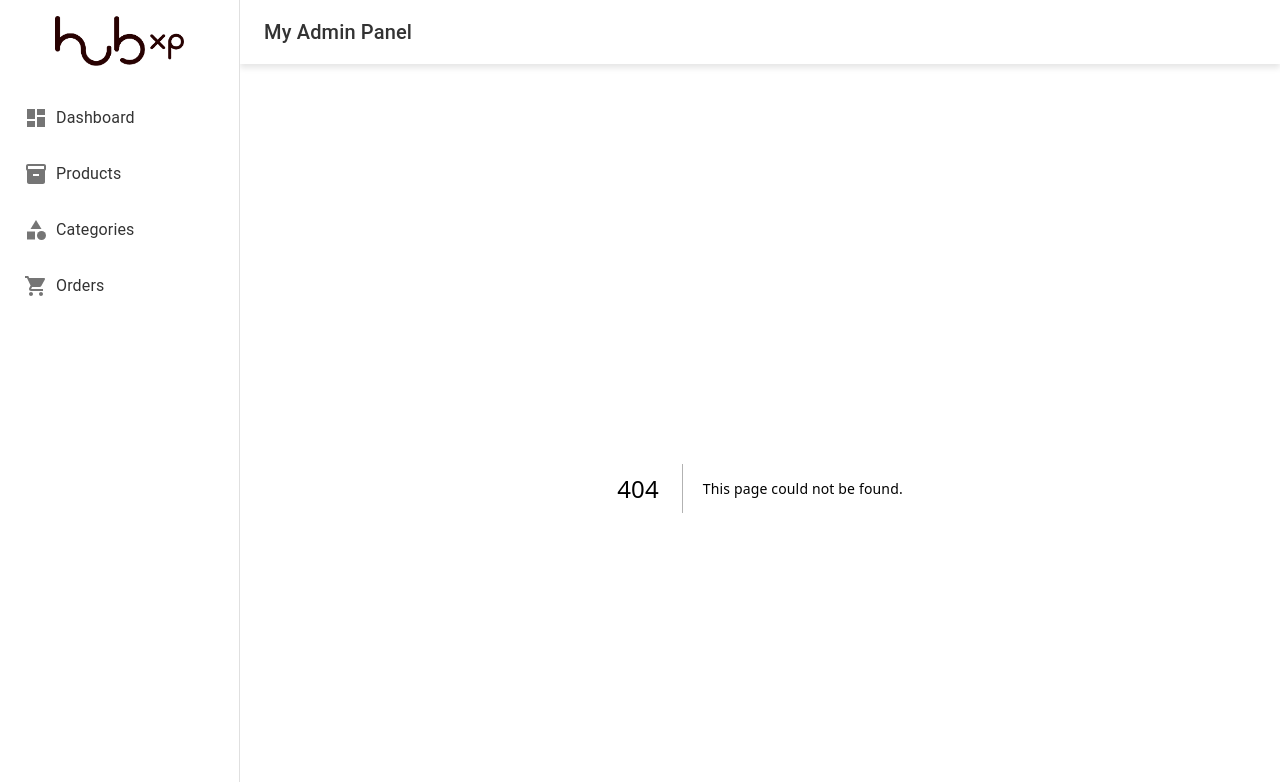
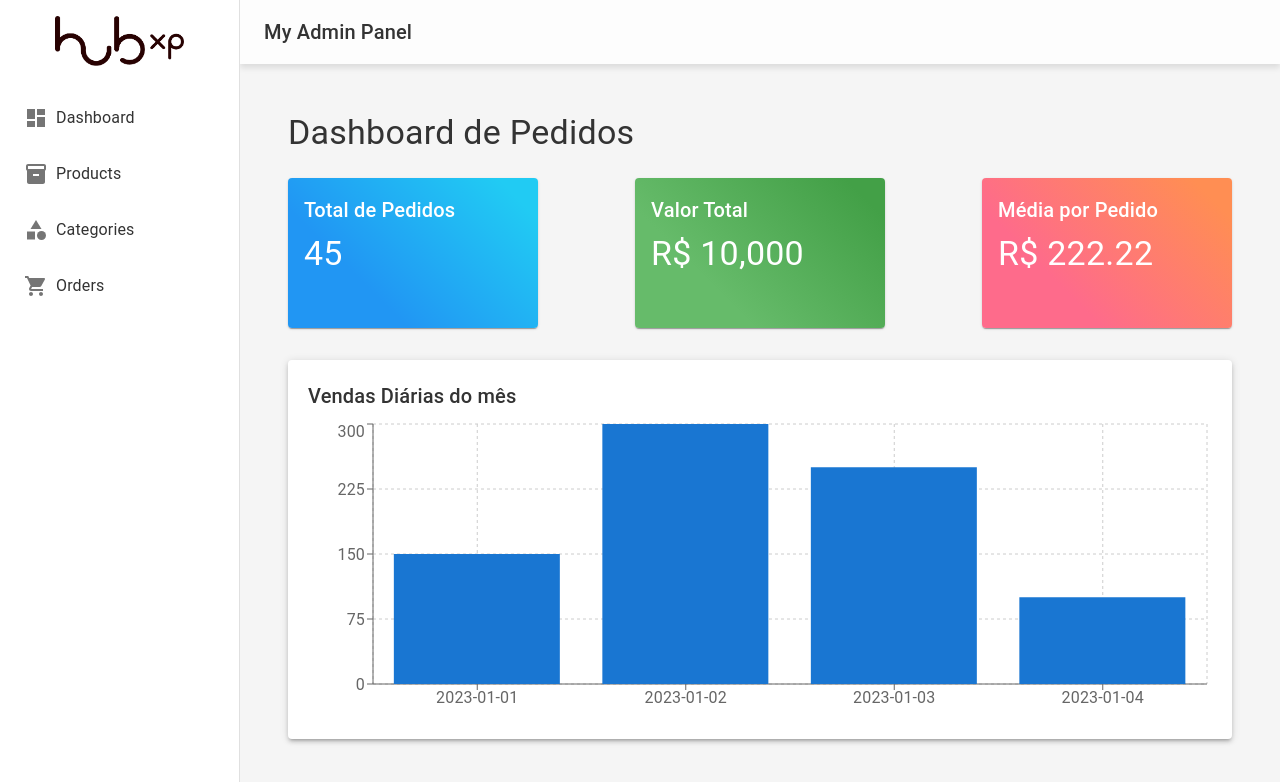
Before and after one commit to MoisesAlvesCostaDev/hub-nextjs, a Next.js app: page /pages/dashboard in a window 1280 px wide. Before the commit this address had no page. Shown: the top 782 px of the page. Built offline with nearby package versions, Linux system fonts and the light colour scheme.

Commit message:
feat: dashboard

```diff
--- a/package.json
+++ b/package.json
@@ -18,6 +18,7 @@
     "react": "^19.0.0",
     "react-dom": "^19.0.0",
     "react-hook-form": "^7.54.2",
+    "recharts": "^2.15.0",
     "yup": "^1.6.1"
   },
   "devDependencies": {
--- /dev/null
+++ b/src/app/components/DashboardCard/DashBoardCard.tsx
@@ -0,0 +1,40 @@
+import { Card, CardContent, Typography } from "@mui/material";
+import React from "react";
+
+interface DashboardCardProps {
+  title: string;
+  value: string | number;
+  colorVariant?: "blue" | "green" | "red";
+}
+
+const colors = {
+  blue: "linear-gradient(45deg, #2196F3 30%, #21CBF3 90%)",
+  green: "linear-gradient(45deg, #66BB6A 30%, #43A047 90%)",
+  red: "linear-gradient(45deg, #FE6B8B 30%, #FF8E53 90%)",
+};
+
+const DashboardCard: React.FC<DashboardCardProps> = ({
+  title,
+  value,
+  colorVariant = "blue",
+}) => {
+  return (
+    <Card
+      sx={{
+        background: colors[colorVariant],
+        color: "white",
+        width: "250px",
+        height: "150px",
+      }}
+    >
+      <CardContent>
+        <Typography variant="h6" gutterBottom>
+          {title}
+        </Typography>
+        <Typography variant="h4">{value}</Typography>
+      </CardContent>
+    </Card>
+  );
+};
+
+export default DashboardCard;
--- /dev/null
+++ b/src/app/components/DashboardChart/DashBoardChart.tsx
@@ -0,0 +1,39 @@
+import React from "react";
+import { Box, Typography, Paper } from "@mui/material";
+import {
+  BarChart,
+  Bar,
+  XAxis,
+  YAxis,
+  Tooltip,
+  ResponsiveContainer,
+  CartesianGrid,
+} from "recharts";
+
+const chartData = [
+  { date: "2023-01-01", total: 150 },
+  { date: "2023-01-02", total: 300 },
+  { date: "2023-01-03", total: 250 },
+  { date: "2023-01-04", total: 100 },
+];
+
+export default function DashBoardChart() {
+  return (
+    <Box mt={4}>
+      <Paper elevation={3} style={{ padding: "20px" }}>
+        <Typography variant="h6" gutterBottom>
+          Vendas Diárias do mês
+        </Typography>
+        <ResponsiveContainer width="100%" height={300}>
+          <BarChart data={chartData}>
+            <CartesianGrid strokeDasharray="3 3" />
+            <XAxis dataKey="date" />
+            <YAxis />
+            <Tooltip />
+            <Bar dataKey="total" fill="#1976d2" />
+          </BarChart>
+        </ResponsiveContainer>
+      </Paper>
+    </Box>
+  );
+}
--- /dev/null
+++ b/src/app/pages/dashboard/page.tsx
@@ -0,0 +1,53 @@
+"use client";
+import React from "react";
+import { Box, Typography, Grid2 } from "@mui/material";
+
+import DashboardCard from "@/app/components/DashboardCard/DashBoardCard";
+import DashBoardChart from "@/app/components/DashboardChart/DashBoardChart";
+
+const metrics = {
+  totalOrders: 45,
+  totalValue: 10000,
+  averageValue: 222.22,
+};
+
+export default function Dashboard() {
+  return (
+    <Box p={3}>
+      <Typography variant="h4" gutterBottom>
+        Dashboard de Pedidos
+      </Typography>
+      <Grid2
+        container
+        spacing={3}
+        marginTop={3}
+        marginBottom={3}
+        justifyContent={"space-between"}
+      >
+        <Grid2>
+          <DashboardCard
+            title="Total de Pedidos"
+            value={"45"}
+            colorVariant="blue"
+          />
+        </Grid2>
+        <Grid2>
+          <DashboardCard
+            title="Valor Total"
+            value="R$ 10,000"
+            colorVariant="green"
+          />
+        </Grid2>
+        <Grid2>
+          <DashboardCard
+            title="Média por Pedido"
+            value="R$ 222.22"
+            colorVariant="red"
+          />
+        </Grid2>
+      </Grid2>
+
+      <DashBoardChart />
+    </Box>
+  );
+}
```
Also changed, not shown: 1 other file (tests, documents, lock files or other folders).
